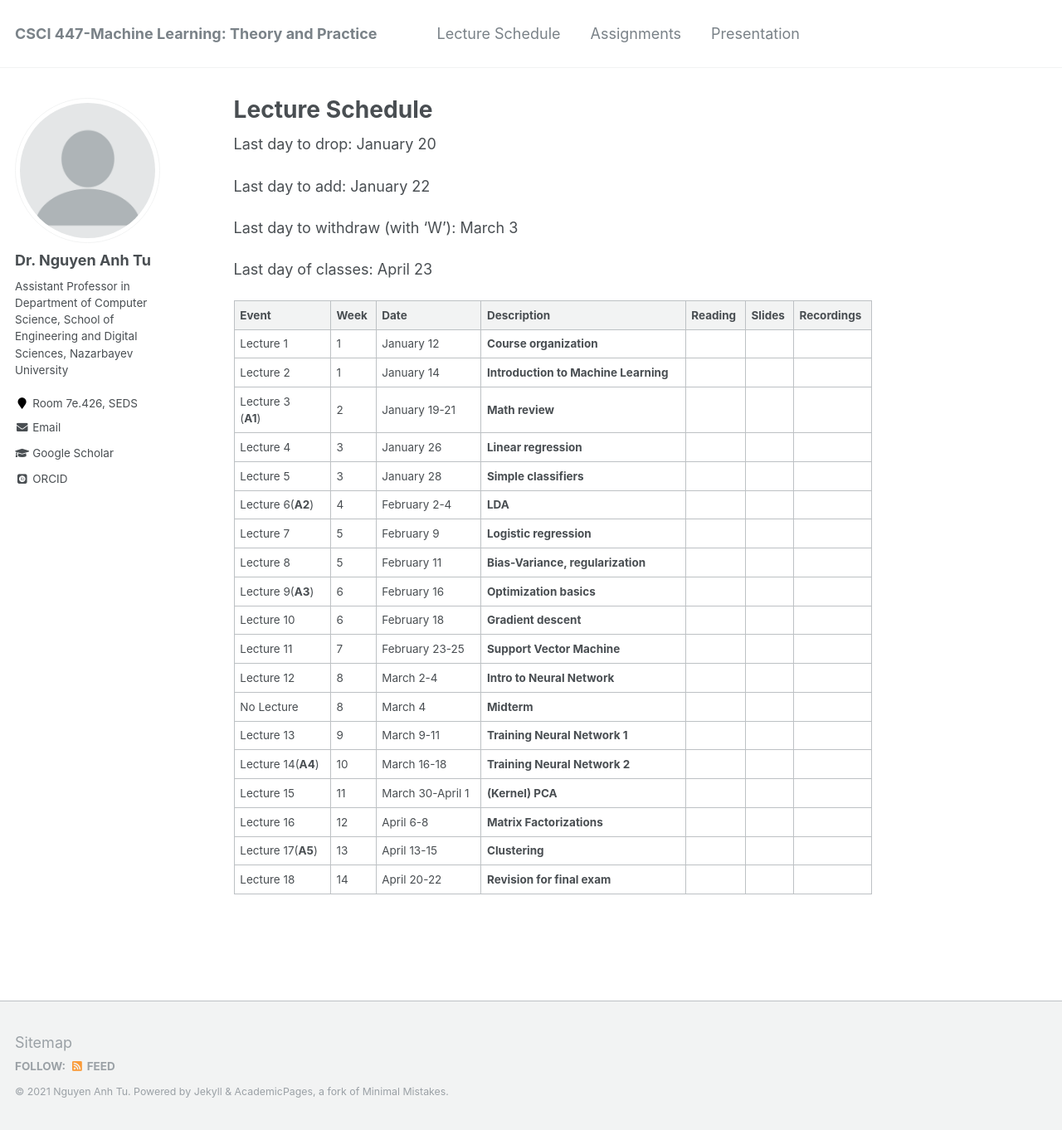
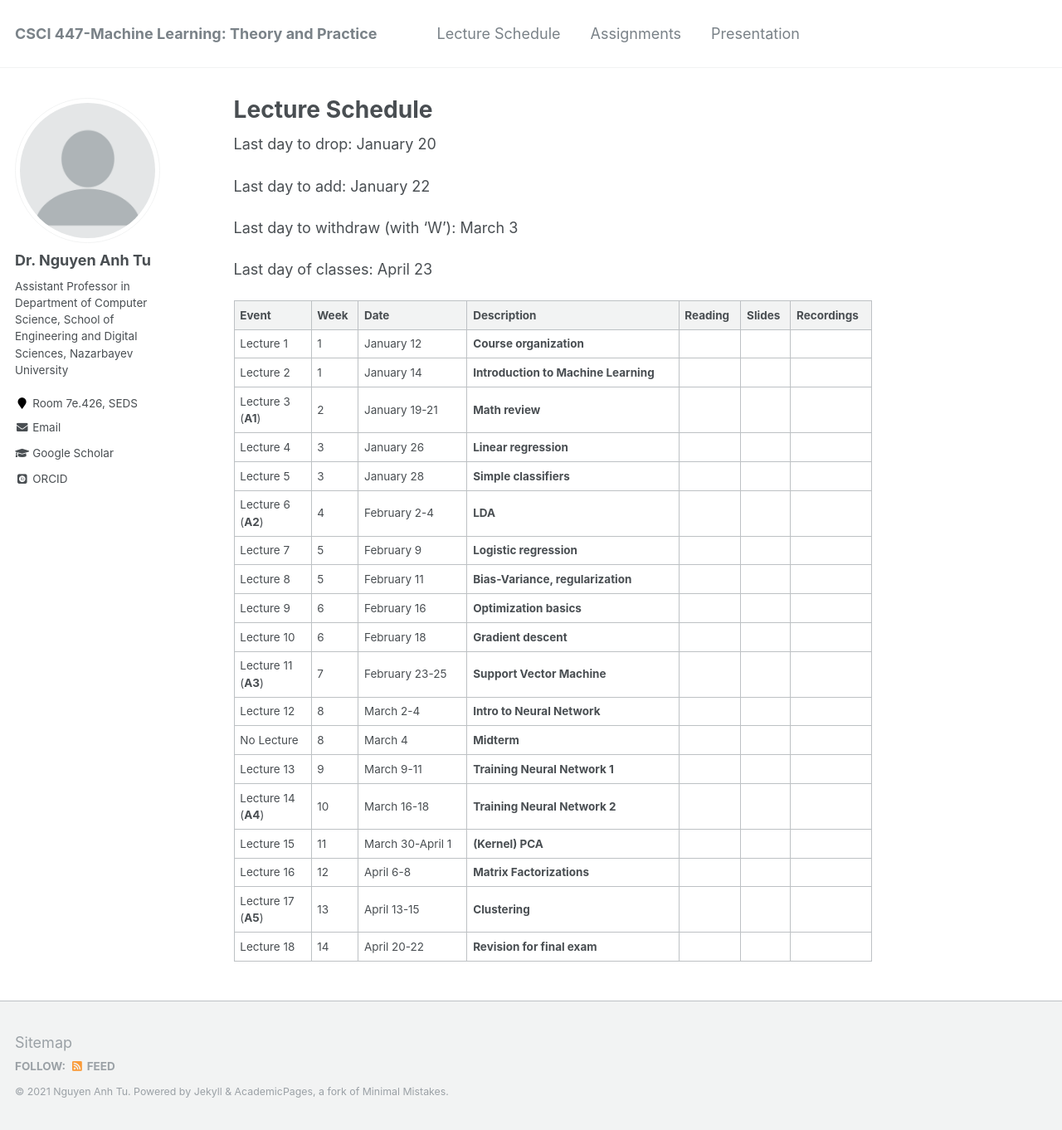
Before and after one commit to tunguyen87/seds-ml, a Jekyll site: the page built from _pages/Lecture.md, in a window 1280 px wide and 1362 px high. Shown: the whole window at 83% size. Built offline with Jekyll 4.4.1, drawn with Linux system fonts in a browser that asks for light colours; some web fonts are replaced.

```diff
--- a/_pages/Lecture.md
+++ b/_pages/Lecture.md
@@ -23,17 +23,17 @@ Last day of classes: April 23
 | Lecture 3<br>(**A1**)    |   2   |January 19-21 | **Math review**                       |                    |          |              |
 | Lecture 4    |   3   |January 26    | **Linear regression**                  |                    |          |              |
 | Lecture 5    |   3   |January 28    | **Simple classifiers**                 |                    |          |              |
-| Lecture 6(**A2**)    |   4   |February 2-4  | **LDA**                    |                    |          |              |
+| Lecture 6<br>(**A2**)    |   4   |February 2-4  | **LDA**                    |                    |          |              |
 | Lecture 7    |   5   |February 9    |   **Logistic regression**                    |                    |          |              |
 | Lecture 8   |   5   |February 11    |   **Bias-Variance, regularization**                    |                    |          |              |
-| Lecture 9(**A3**)   |   6   |February 16    |   **Optimization basics**                    |                    |          |              |
+| Lecture 9   |   6   |February 16    |   **Optimization basics**                    |                    |          |              |
 | Lecture 10   |   6   |February 18    |   **Gradient descent**                    |                    |          |              |
-| Lecture 11   |   7   |February 23-25    |   **Support Vector Machine**                    |                    |          |              |
+| Lecture 11<br>(**A3**)   |   7   |February 23-25    |   **Support Vector Machine**                    |                    |          |              |
 | Lecture 12   |   8   |March 2-4    |     **Intro to Neural Network**                  |                    |          |              |
 | No Lecture   |   8   |March 4    | **Midterm**                       |                    |          |              |
 | Lecture 13   |   9   |March 9-11    |   **Training Neural Network 1**        |                    |          |              |
-| Lecture 14(**A4**)   |   10  |March 16-18    |  **Training Neural Network 2**                    |                    |          |              |
+| Lecture 14<br>(**A4**)   |   10  |March 16-18    |  **Training Neural Network 2**                    |                    |          |              |
 | Lecture 15   |   11  |March 30-April 1  |    **(Kernel) PCA**                  |                    |          |              |
 | Lecture 16   |   12   |April 6-8    |   **Matrix Factorizations**                    |                    |          |              |
-| Lecture 17(**A5**)   |   13   |April 13-15  |   **Clustering**                    |                    |          |              |
+| Lecture 17<br>(**A5**)   |   13   |April 13-15  |   **Clustering**                    |                    |          |              |
 | Lecture 18   |   14   |April 20-22    |  **Revision for final exam**                     |                    |          |              |
```
